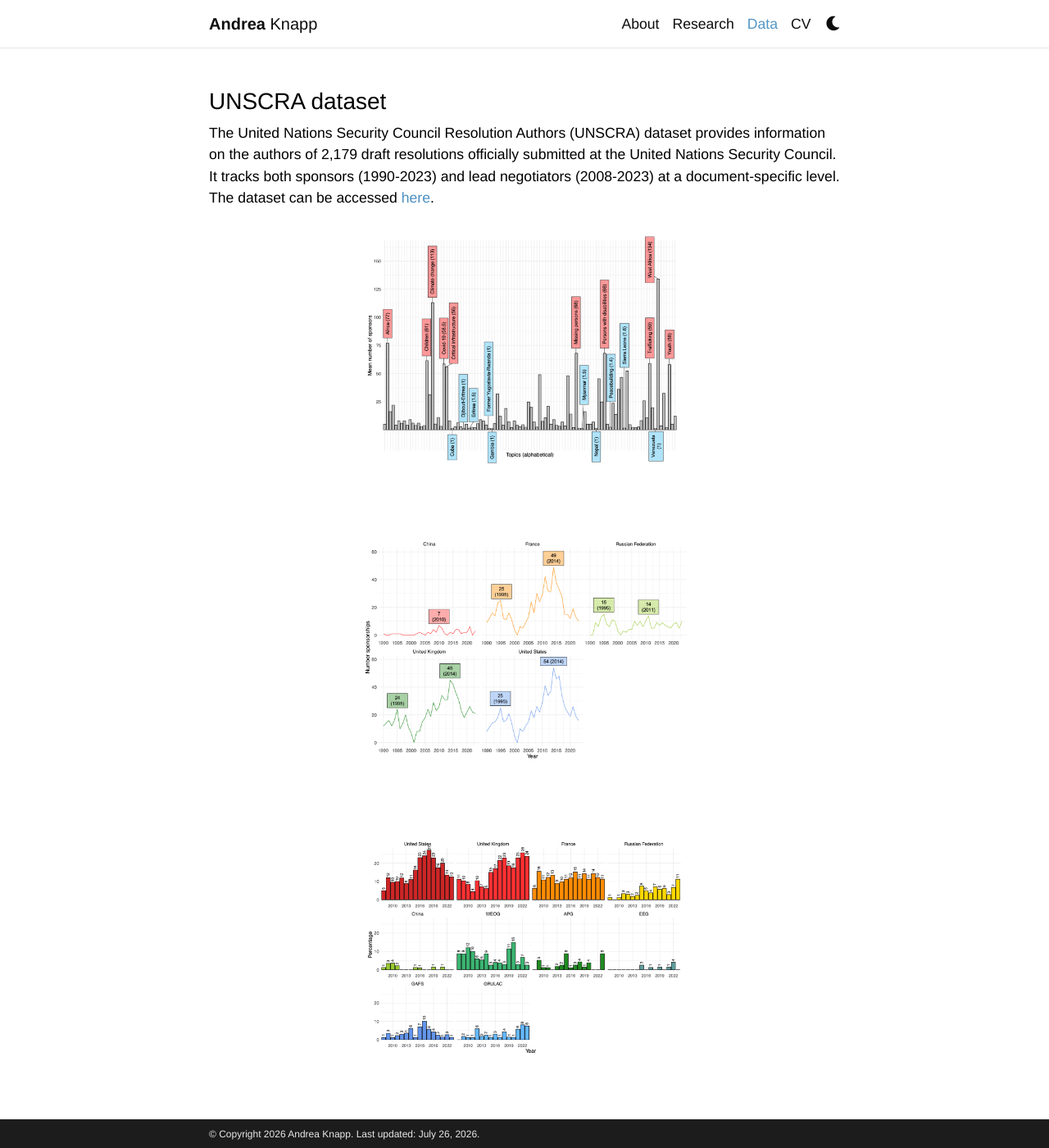
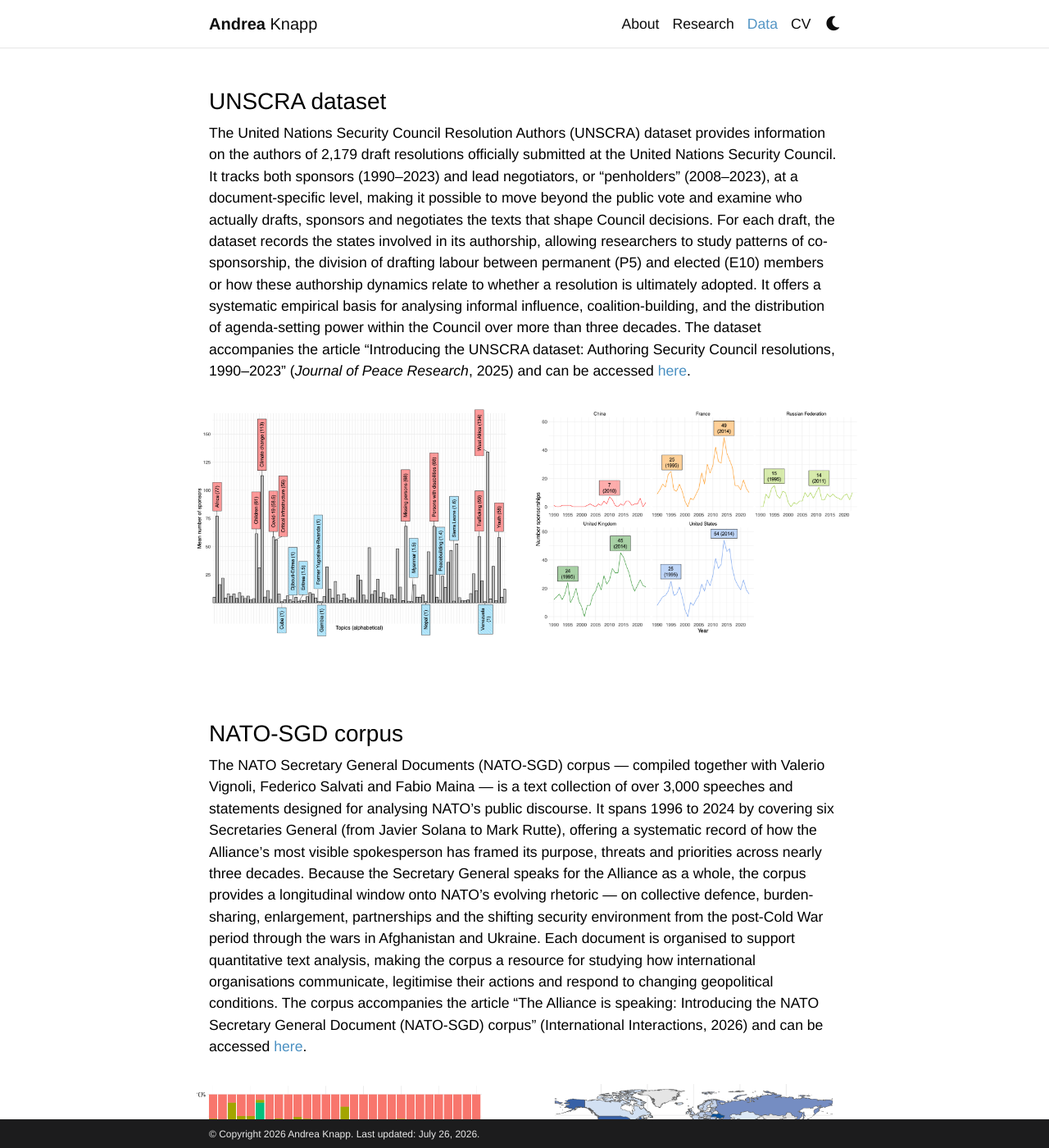
Before and after one commit to andrea-knpp/website, a Jekyll site: the page built from _pages/data.md, in a window 1280 px wide and 1400 px high. Shown: the whole window at 82% size. Built offline with Jekyll 4.4.1, drawn with Linux system fonts in a browser that asks for light colours; comment, search, counter and statistics services are not loaded; a style sheet for code colours, icons or effects is not loaded; some of the changed text lies outside the part shown.

Commit message:
Update data.md

```diff
--- a/_pages/data.md
+++ b/_pages/data.md
@@ -9,36 +9,19 @@
 
 ### UNSCRA dataset
 
-The United Nations Security Council Resolution Authors (UNSCRA) dataset provides information on the authors of 2,179 draft resolutions officially submitted at the United Nations Security Council. It tracks both sponsors (1990-2023) and lead negotiators (2008-2023) at a document-specific level. The dataset can be accessed [here](https://www.prio.org/journals/jpr/replicationdata).
+The United Nations Security Council Resolution Authors (UNSCRA) dataset provides information on the authors of 2,179 draft resolutions officially submitted at the United Nations Security Council. It tracks both sponsors (1990–2023) and lead negotiators, or "penholders" (2008–2023), at a document-specific level, making it possible to move beyond the public vote and examine who actually drafts, sponsors and negotiates the texts that shape Council decisions. For each draft, the dataset records the states involved in its authorship, allowing researchers to study patterns of co-sponsorship, the division of drafting labour between permanent (P5) and elected (E10) members or how these authorship dynamics relate to whether a resolution is ultimately adopted. It offers a systematic empirical basis for analysing informal influence, coalition-building, and the distribution of agenda-setting power within the Council over more than three decades. The dataset accompanies the article "Introducing the UNSCRA dataset: Authoring Security Council resolutions, 1990–2023" (*Journal of Peace Research*, 2025) and can be accessed [here](https://www.prio.org/journals/jpr/replicationdata).
 
-<div style="text-align: center; margin: 2rem 0;">
+<div style="display: flex; justify-content: center; gap: 1rem; margin: 2rem 0;">
   <img src="{{ '/assets/img/Picture1.png' | relative_url }}" alt="UNSCRA dataset" width="400">
-</div>
-<br>
-
-<div style="text-align: center; margin: 2rem 0;">
   <img src="{{ '/assets/img/Picture2.png' | relative_url }}" alt="UNSCRA dataset" width="400">
-</div>
-<br>
-<div style="text-align: center; margin: 2rem 0;">
-  <img src="{{ '/assets/img/Picture3.png' | relative_url }}" alt="UNSCRA dataset" width="400">
 </div>
 <br> <br>
 
 ### NATO-SGD corpus
 
-The NATO Secretary General Document (NATO-SGD) corpus - with Valerio Vignoli, Federico Salvati and Fabio Maina - is a text collection of over 3,000 statements designed for analyzing NATO's public discourse. It covers the period from 1996 to 2024 across six Secretaries General. The corpus can be accessed [here](https://dataverse.harvard.edu/dataset.xhtml?persistentId=doi:10.7910/DVN/SDVMOJ).
+The NATO Secretary General Documents (NATO-SGD) corpus — compiled together with Valerio Vignoli, Federico Salvati and Fabio Maina — is a text collection of over 3,000 speeches and statements designed for analysing NATO's public discourse. It spans 1996 to 2024 by covering six Secretaries General (from Javier Solana to Mark Rutte), offering a systematic record of how the Alliance's most visible spokesperson has framed its purpose, threats and priorities across nearly three decades. Because the Secretary General speaks for the Alliance as a whole, the corpus provides a longitudinal window onto NATO's evolving rhetoric — on collective defence, burden-sharing, enlargement, partnerships and the shifting security environment from the post-Cold War period through the wars in Afghanistan and Ukraine. Each document is organised to support quantitative text analysis, making the corpus a resource for studying how international organisations communicate, legitimise their actions and respond to changing geopolitical conditions. The corpus accompanies the article "The Alliance is speaking: Introducing the NATO Secretary General Document (NATO-SGD) corpus" (International Interactions, 2026) and can be accessed [here](https://dataverse.harvard.edu/dataset.xhtml?persistentId=doi:10.7910/DVN/SDVMOJ).
 
-<div style="text-align: center; margin: 2rem 0;">
-  <img src="{{ '/assets/img/Picture1.png' | relative_url }}" alt="NATO-SGD corpus" width="400">
+<div style="display: flex; justify-content: center; gap: 1rem; margin: 2rem 0;">
+  <img src="{{ '/assets/img/Picture4.png' | relative_url }}" alt="NATO-SGD corpus" width="400">
+  <img src="{{ '/assets/img/Picture5.png' | relative_url }}" alt="NATO-SGD corpus" width="400">
 </div>
-<br>
-
-<div style="text-align: center; margin: 2rem 0;">
-  <img src="{{ '/assets/img/Picture2.png' | relative_url }}" alt="NATO-SGD corpus" width="400">
-</div>
-<br>
-
-<div style="text-align: center; margin: 2rem 0;">
-  <img src="{{ '/assets/img/Picture3.png' | relative_url }}" alt="NATO-SGD corpus" width="400">
-</div>
```
